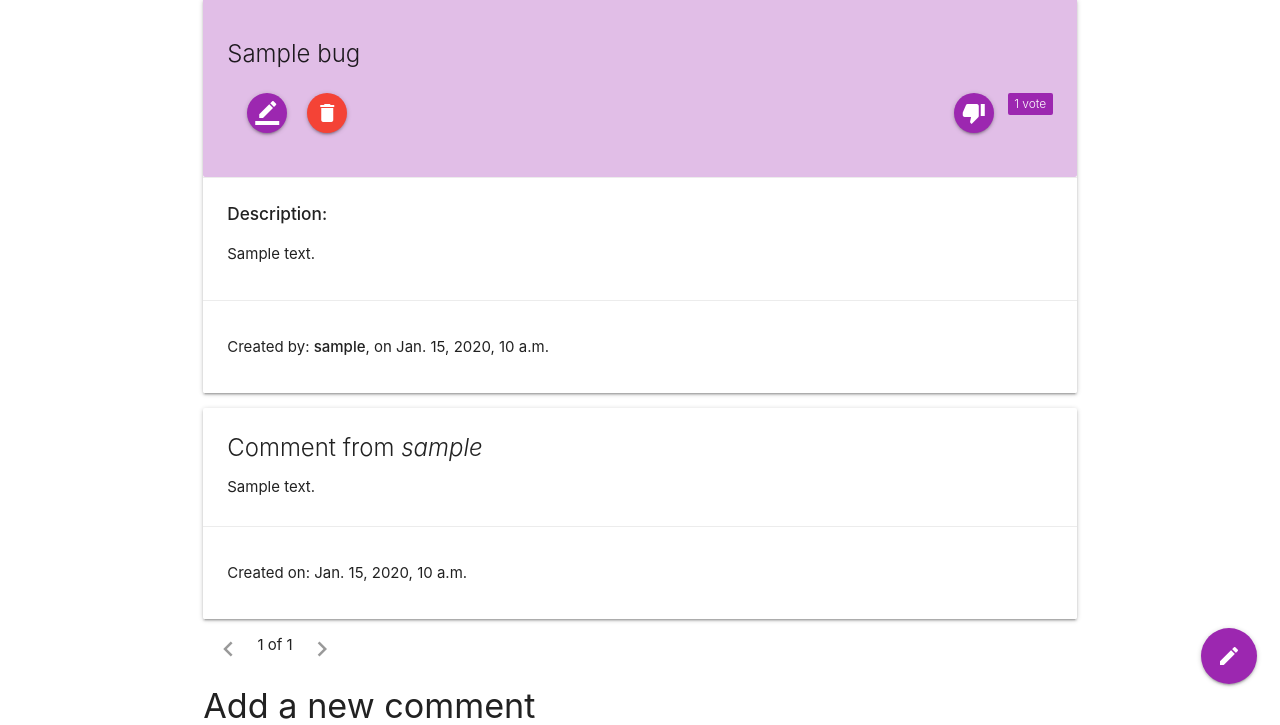
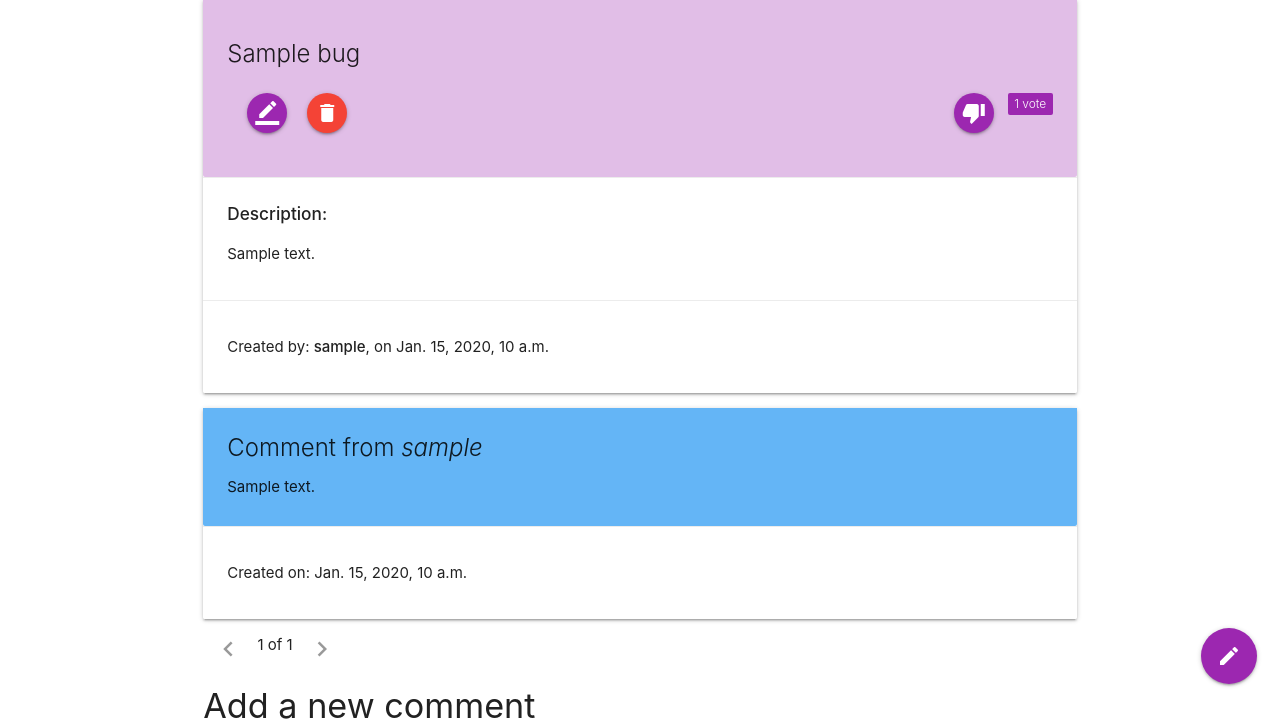
Before and after one commit to scottymcandrew/teleporter, a Django app: page /bugs/detail/1/ in a window 1280 px wide. Shown: the part 93-818 px from the top of the page. Run offline with Django 3.2, Linux system fonts and the light colour scheme; a user stored in the database is signed in; tables that the repository leaves empty hold one stand-in row (values such as "Sample post"); some libraries are stand-ins or nearby versions.

Commit message:
Colour for comments, added bug status check for listing bugs which are not resolved

```diff
--- a/templates/bugs/bug/bug_detail.html
+++ b/templates/bugs/bug/bug_detail.html
@@ -66,7 +66,7 @@
             {% for comment in comments %}
 
                 <div class="card">
-                    <div class="card-content">
+                    <div class="card-content blue lighten-2">
                         <span class="card-title">Comment from <em>{{ comment.author }}</em></span>
                         <p>{{ comment.comment|linebreaks }}</p>
                     </div>
--- a/templates/bugs/bugs.html
+++ b/templates/bugs/bugs.html
@@ -30,6 +30,7 @@
     <!-- Bug list -->
     <ul class="collection">
         {% for bug in bugs %}
+            {% if bug.status != 'Resolved' %}
                 <li class="collection-item avatar bug-list-item">
                     <a href="{% url "bug_detail" bug.id %}"><i class="material-icons tooltipped circle
                     {% if bug.severity == 'Low' %} blue
@@ -41,9 +42,11 @@
                     <p>Severity: <strong>{{ bug.severity }}</strong><br>
                         Raised by: <em>{{ bug.author }} on {{ bug.created }}</em>
                     </p>
-                <div class="secondary-content purple-text"><i class="material-icons">thumb_up</i> {{ bug.votes.count }}
+                    <div class="secondary-content purple-text"><i
+                            class="material-icons">thumb_up</i> {{ bug.votes.count }}
                     </div>
                 </li>
+            {% endif %}
         {% endfor %}
     </ul>
     {% include 'pagination.html' with page=bugs %}
```
Lines whose indentation alone changed are shown as unchanged.
